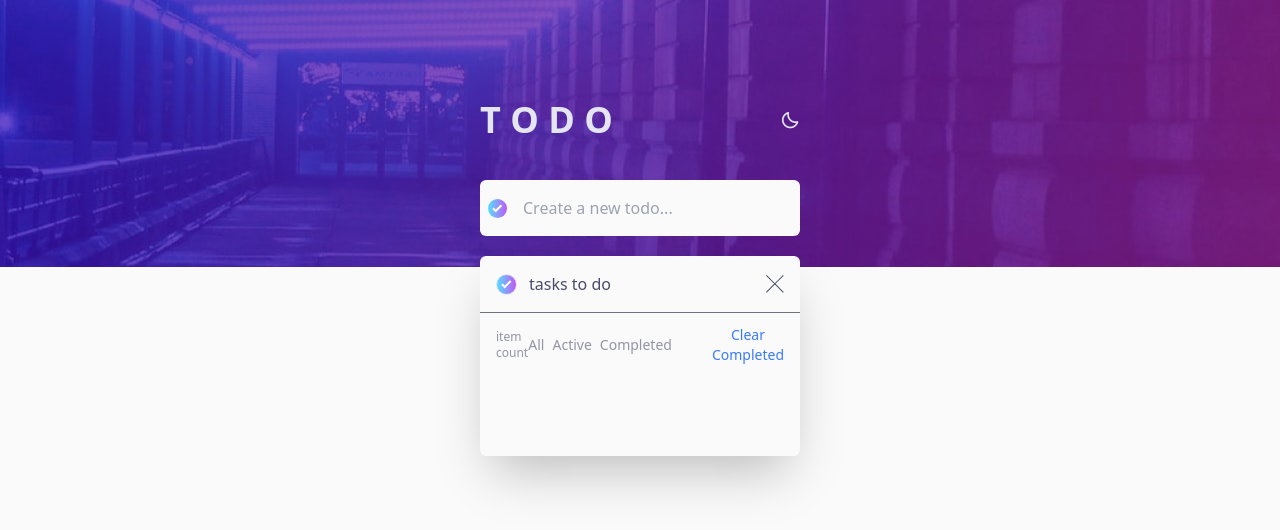
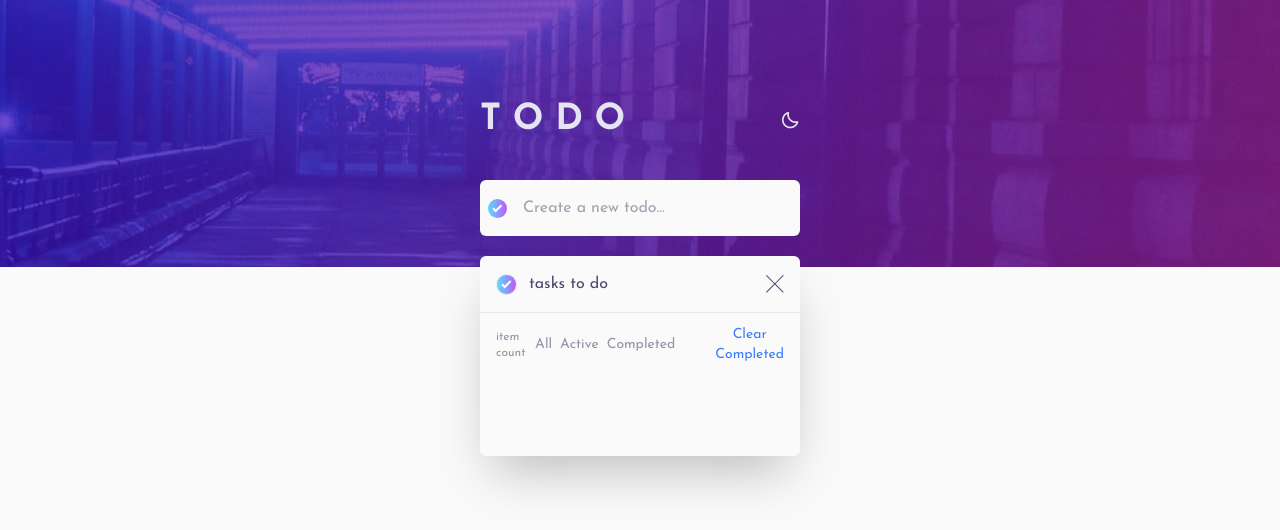
Before and after one commit to 04stefke/todo-app-challenge, a React (Vite) app: page / in a window 1280 px wide. Shown: the top 530 px of the page. Built offline with nearby package versions, Linux system fonts and the light colour scheme.

Commit message:
added new font family, and put it in use. programming the colors

```diff
--- a/index.html
+++ b/index.html
@@ -3,6 +3,9 @@
   <head>
     <meta charset="UTF-8" />
     <!-- <link rel="icon" type="image/svg+xml" href="/vite.svg" /> -->
+    <link rel="preconnect" href="https://fonts.googleapis.com">
+    <link rel="preconnect" href="https://fonts.gstatic.com" crossorigin>
+    <link href="https://fonts.googleapis.com/css2?family=Josefin+Sans:ital,wght@0,100..700;1,100..700&display=swap" rel="stylesheet">
     <link href='https://unpkg.com/boxicons@2.1.4/css/boxicons.min.css' rel='stylesheet'>
     <meta name="viewport" content="width=device-width, initial-scale=1.0" />
     <title>To-Do Challenge</title>
--- a/src/App.jsx
+++ b/src/App.jsx
@@ -10,7 +10,7 @@ function App() {
 		setTheme(theme === "dark" ? "light" : "dark");
 	};
 	return (
-		<section className="h-screen  bg-bg ">
+		<section className="h-screen  bg-bg font-josefin">
 			<main className="bg-dark-image h-1/3  flex flex-col items-center  ">
 				<div className="w-1/4 flex flex-col gap-10 relative top-[100px]">
 					<div className="flex items-center justify-between w-full">
--- a/src/components/Todo.jsx
+++ b/src/components/Todo.jsx
@@ -3,7 +3,7 @@ import tick from "../../public/assets/icon-check.svg";
 import cross from "../../public/assets/icon-cross.svg";
 const Todo = () => {
 	return (
-		<div className="px-4 py-4 border-b border-gray-500 text-lightGray  flex items-center justify-between  gap-3 w-full">
+		<div className="px-4 py-4 border-b border-borderB  text-lightGray  flex items-center justify-between  gap-3 w-full">
 			<div className="flex items-center gap-3">
 				<div className=" hover:border-light-gradient-color border rounded-full px-1 py-[5px] bg-gradient-checklist">
 					<img src={tick} alt="" className="cursor-pointer" />
--- a/src/index.css
+++ b/src/index.css
@@ -9,6 +9,7 @@
 	--textHover: 236, 33%, 92%;
 	--darkerFC: 234, 11%, 52%;
 	--lightGray: 236, 33%, 92%;
+	--borderB: 237, 14%, 26%;
 }
 
 .light {
@@ -18,6 +19,7 @@
 	--textHover: 236, 9%, 61%;
 	--darkerFC: 236, 9%, 61%;
 	--lightGray: 235, 19%, 35%;
+	--borderB: 236, 33%, 92%;
 }
 
 .active-btn {
--- a/tailwind.config.js
+++ b/tailwind.config.js
@@ -18,21 +18,12 @@ export default {
 				textHover: "hsl(var(--textHover))",
 				darkerFC: "hsl(var(--darkerFC))",
 				lightGray: "hsl(var(--lightGray))",
-				// dark: {
-				// 	backgroundColor: "hsl(235, 21%, 11%)",
-				// 	backgroundColor2: "hsl(235, 24%, 19%)",
-				// 	lighterTextColor: "hsl(234, 39%, 85%)",
-				// 	lightGrayishBlueHover: "hsl(236, 33%, 92%)",
-				// 	darkerTextColor: "hsl(234, 11%, 52%)",
-				// },
-				// light: {
-				// 	backgroundColor: "hsl(0, 0%, 98%)",
-				// 	lightGrayishBlueHover: "hsl(236, 33%, 92%)",
-				// 	lighterTextColor: "hsl(233, 11%, 84%)",
-				// 	darkerTextColor: "hsl(236, 9%, 61%)",
-				// 	fontColor: "hsl(235, 19%, 35%)",
-				// },
+				borderB: "hsl(var(--borderB))",
+
 			},
+			fontFamily: {
+				josefin: ['Josefin Sans', 'serif']
+			}
 		},
 	},
 	plugins: [],
```
